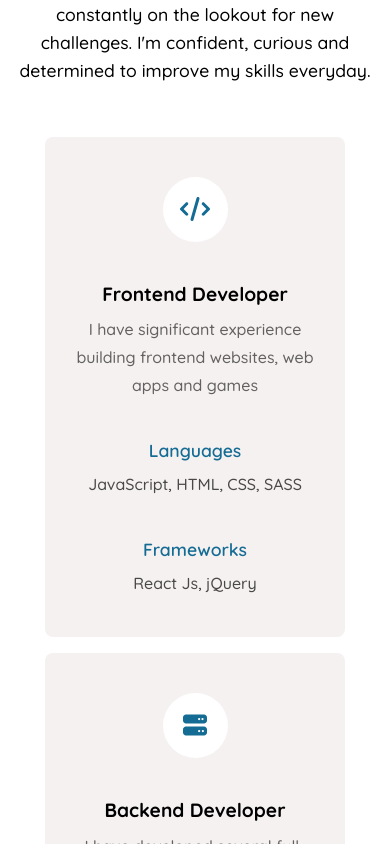
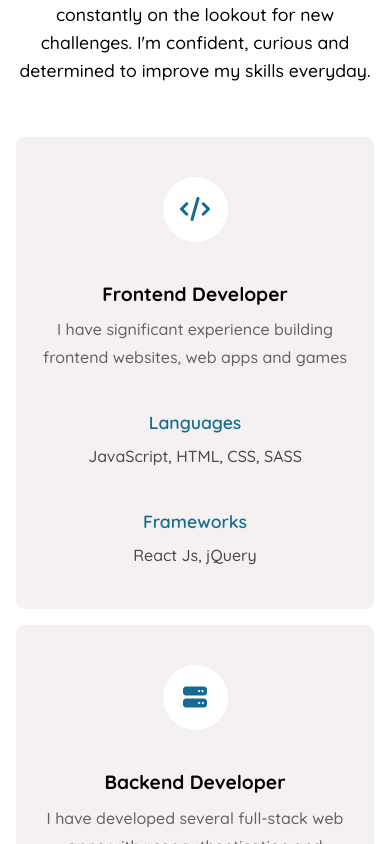
Before and after one commit to Ryhhill1998/Personal-Site, a React (Create React App) app: page / in a window 390 px wide. Shown: the part 1120-1964 px from the top of the page. Built offline with nearby package versions, Linux system fonts and the light colour scheme; a web font is replaced by a local one.

Commit message:
updated css for mobile

```diff
--- a/src/App.css
+++ b/src/App.css
@@ -122,7 +122,7 @@ section {
   background-color: #f6f1f1;
   color: rgba(0, 0, 0, 0.7);
   flex-basis: 32%;
-  max-width: 300px;
+  /* max-width: 300px; */
 }
 
 .about .cards-container .card .description {
```
